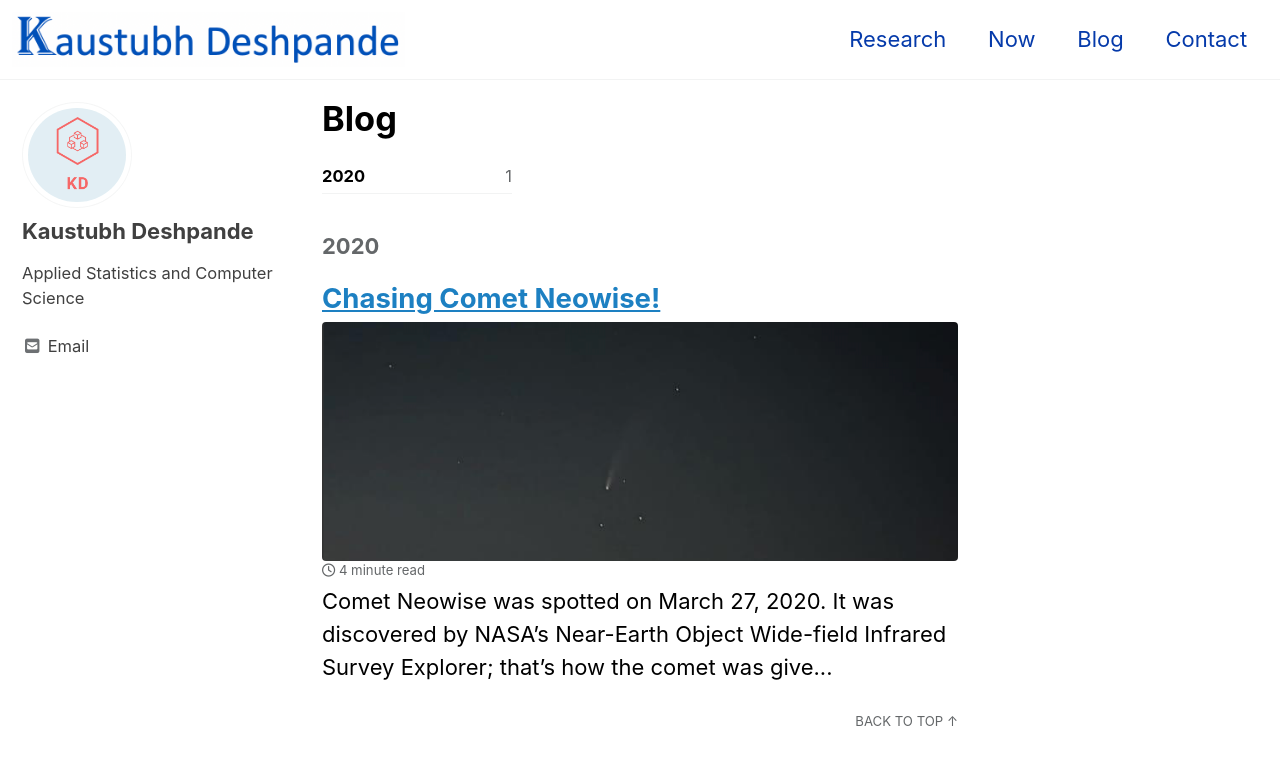
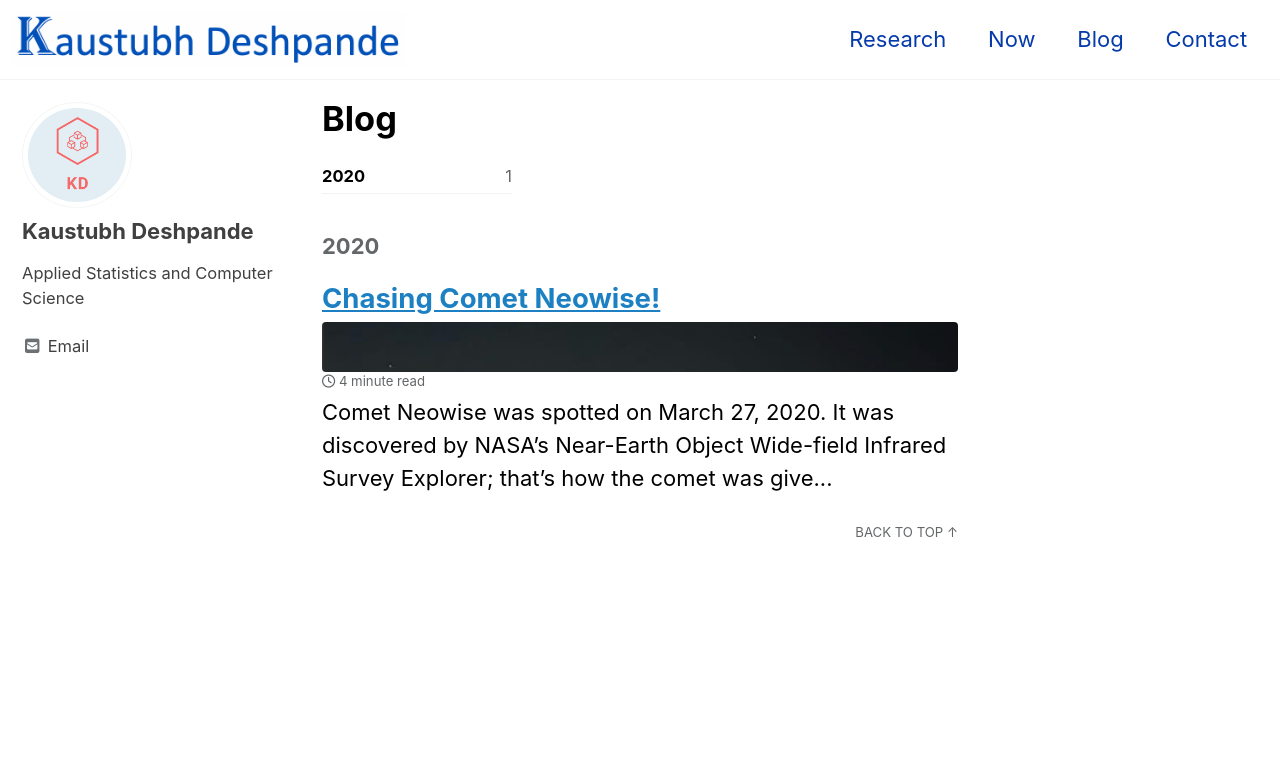
Before and after one commit to kaus0399/kaus0399.github.io, a Jekyll site: the page built from _pages/blog.md, in a window 1280 px wide and 900 px high. Shown: the top 765 px of the window. Built offline with Jekyll 4.4.1, drawn with Linux system fonts in a browser that asks for light colours; cached includes are drawn as plain includes; nearby versions of some CDN libraries.

Commit message:
December 2023 update

```diff
--- a/_sass/main.scss
+++ b/_sass/main.scss
@@ -9,7 +9,7 @@
 
 
 .archive__item-teaser{
-    max-height: 31.5vh;
+    max-height: 5.5vh;
     max-width: 100%;
   }
 
```
